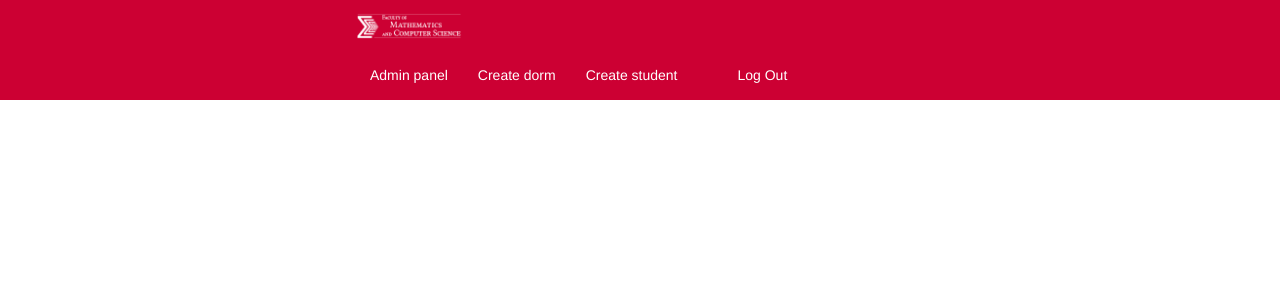
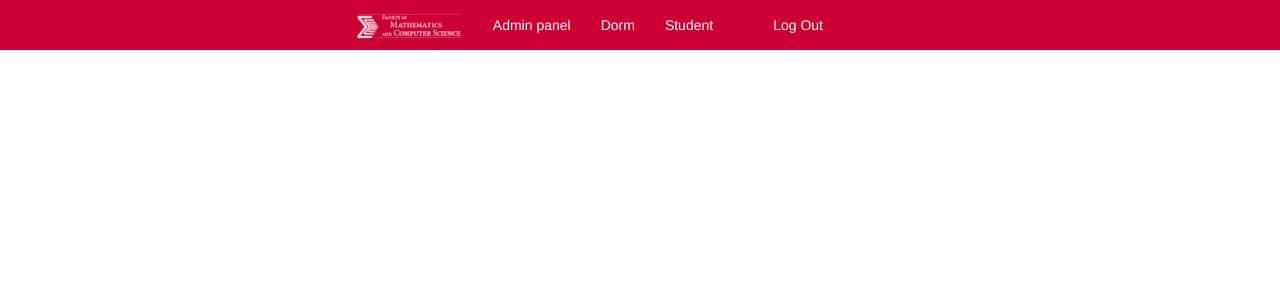
Before and after one commit to alexugoku/housing-service, a Django app: page /create_dorm/ in a window 1280 px wide. Shown: the top 300 px of the page. Run offline with Django 3.2, Linux system fonts and the light colour scheme; the visitor is signed in with stand-in values (Sample User, id 1); some libraries are stand-ins or nearby versions.

Commit message:
- multiple things

```diff
--- a/accommodations/templates/_admin_layout.html
+++ b/accommodations/templates/_admin_layout.html
@@ -21,8 +21,8 @@
         <div class="collapse navbar-collapse">
             <ul class="nav navbar-nav pull-left">
                 <li><a href="{% url 'admin_panel' %}">Admin panel</a></li>
-                 <li><a href="{% url 'create_dorm' %}">Create dorm</a></li>
-                 <li><a href="{% url 'create_student' %}">Create student</a></li>
+                 <li><a href="{% url 'create_dorm' %}">Dorm</a></li>
+                 <li><a href="{% url 'create_student' %}">Student</a></li>
                 {% if user.is_authenticated %}
                 <li><a href="#">{{user.username}}</a></li>
                 <li><a href="{% url 'logout' %}">Log Out</a></li>
--- a/accommodations/templates/admin_panel.html
+++ b/accommodations/templates/admin_panel.html
@@ -2,12 +2,16 @@
 
 {% block content %}
 
-<div class="posts">
+
+    <table class="table">
+        <ul>
+
   {% for app in applications %}
-    <div>
-        {{ app }}}
-    </div>
+
+        <li>{{ app }}</li>
+
   {% endfor %}
- </div>
+            </ul>
+        </table>
 
 {%endblock%}
--- a/accommodations/urls.py
+++ b/accommodations/urls.py
@@ -11,6 +11,7 @@
     url(r'^camine/$', camine, name='camine'),
     url(r'^admin_panel/$', admin_panel, name='admin_panel'),
     url(r'^create_dorm/$', create_dorm, name='create_dorm'),
+    url(r'^profile/(?P<user>\w+)/$', camine, name='camine'),
     url(r'^create_student/$', create_student, name='create_student'),
     url(r'^$', 'accommodations.views.index', name='camin'),
     url(r'^accounts/login/$', login_view, name='login'),
```
